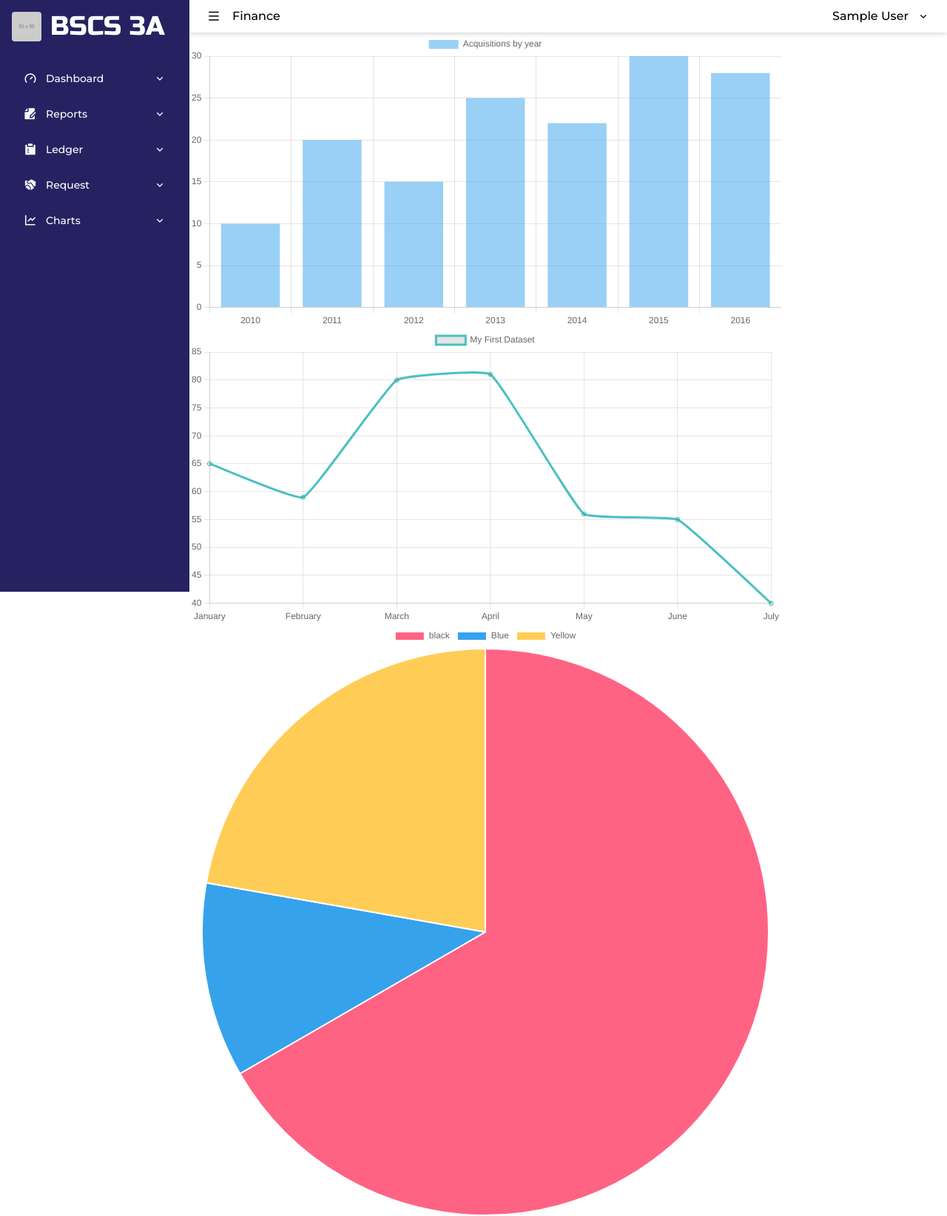
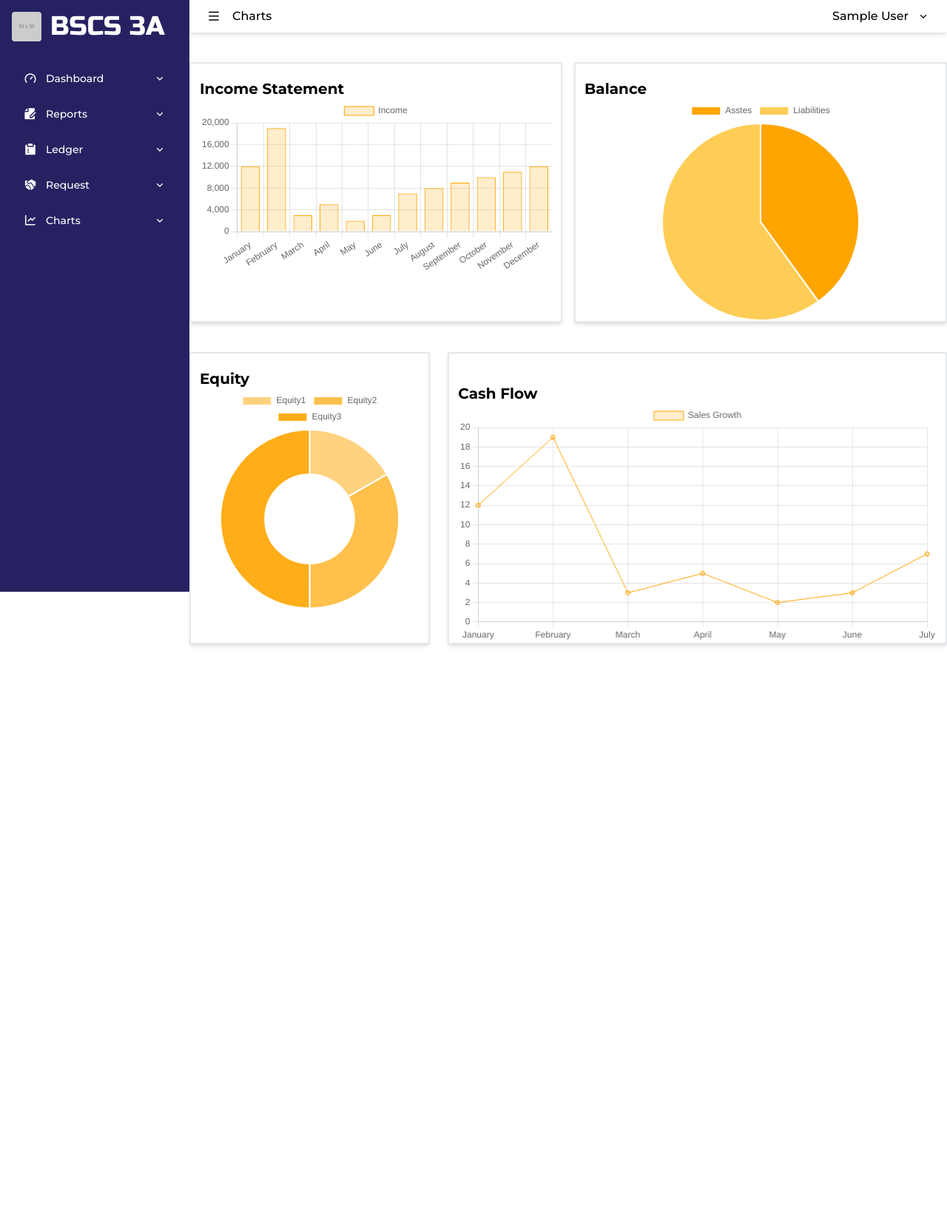
Before and after one commit to bscs3a/Master, a PHP site: page /Master/public/finance/views/fin.charts.php in a window 1280 px wide. Shown: the whole page at 74% size. After the commit the page ends 874 px from the top, so only its background shows below. Run offline with PHP 8.4, Linux system fonts and the light colour scheme; grey boxes labelled with a size stand in for pictures from a placeholder-image service; a map, chart or similar area stays blank; some libraries are stand-ins or nearby versions.

Commit message:
changed charts

```diff
--- a/public/finance/routes.php
+++ b/public/finance/routes.php
@@ -16,3 +16,9 @@
     '/fin/dashboard',
     "$path/fin.dashboard.php",
 );
+
+Router::handle(
+    'GET',
+    '/fin/charts',
+    "$path/fin.charts.php",
+);
--- a/public/finance/views/components/sidebar.php
+++ b/public/finance/views/components/sidebar.php
@@ -142,7 +142,7 @@
 
 
         <li class="mb-1 hover:bg-slate-400 rounded-xl">
-            <a href="#" class="flex items-center py-2 px-4 text-white hover:text-black">
+            <a href="/Master/fin/charts" class="flex items-center py-2 px-4 text-white hover:text-black">
                 <i class="ri-line-chart-line mr-3 text-lg"></i>
                 <span class="text-sm font-medium">Charts</span>
                 <i class="ri-arrow-down-s-line ml-auto"></i>
--- a/public/finance/views/fin.charts.php
+++ b/public/finance/views/fin.charts.php
@@ -38,7 +38,7 @@
             <ul class="flex items-center text-md ml-4">
 
                 <li class="mr-2">
-                    <p class="text-black font-medium">Finance</p>
+                    <p class="text-black font-medium">Charts</p>
                 </li>
 
             </ul>
@@ -61,11 +61,144 @@
         <!-- End: Header -->
 
         <!-- Start Charts -->
-        <!-- bar chart -->
-        <div style="width: 800px;"><canvas id="acquisitions"></canvas></div>
+        <!-- Start: Second Section -->
+        <div class="mt-10  h-2/4">
+            <div class="grid grid-cols-1 md:grid-cols-2 gap-4">
+                <div class="px-3 pt-5 border-solid border-2 border-gray-200 shadow-md">
 
-        <!-- line chart -->
-        <div style="width: 800px;"><canvas id="lineChart"></canvas></div>
+                    <h2 class="font-sans font-bold text-xl">Income Statement</h2>
+
+                    <canvas id="incomeBarChart"></canvas>
+
+                </div>
+                <div class="px-3 pt-5 border-solid border-2 border-gray-200 shadow-md">
+                    <h2 class="font-sans font-bold text-xl">Balance</h2>
+                    <!-- Balance Sheet in Pie Graph -->
+                    <canvas id="balancePie" class="mx-auto my-auto"></canvas>
+                </div>
+            </div>
+
+            <!-- Include Chart.js -->
+            <script src="https://cdn.jsdelivr.net/npm/chart.js"></script>
+
+            <script>
+                // get the canvas id of incomeBarChart
+                var incomeBar = document.getElementById('incomeBarChart').getContext('2d');
+
+                // Configure the chart
+                var myChart = new Chart(incomeBar, {
+                    type: 'bar',
+                    data: {
+                        labels: ['January', 'February', 'March', 'April', 'May', 'June', 'July', 'August', 'September', 'October', 'November', 'December'],
+                        datasets: [{
+                            label: 'Income',
+                            data: [12000, 19000, 3000, 5000, 2000, 3000, 7000, 8000, 9000, 10000, 11000, 12000], // Replace with your income data
+                            backgroundColor: 'rgba(255, 165, 0, 0.2)',
+                            borderColor: 'rgba(255, 165, 0, 1)',
+                            borderWidth: 1
+                        }]
+                    },
+                    options: {
+                        scales: {
+                            y: {
+                                beginAtZero: true
+                            }
+                        }
+                    }
+                });
+
+                // Get the context of the canvas element we want to select
+                var balancePie = document.getElementById('balancePie').getContext('2d');
+
+                var myPieChart = new Chart(balancePie, {
+                    type: 'pie',
+                    data: {
+                        labels: ['Asstes', 'Liabilities'],
+                        datasets: [{
+                            data: [20, 30],
+                            backgroundColor: ['rgb(255, 165, 0)', 'rgb(255, 205, 86)']
+                        }]
+                    },
+                    options: {
+                        responsive: true,
+                    }
+                });
+
+
+            </script>
+
+
+
+        </div>
+            <!-- End: Second Section -->
+
+        <!-- Start: Third Section -->
+        <div class=" mt-10">
+
+            <div class="grid grid-cols-1 md:grid-cols-3 gap-6">
+                <div class="col-span-1 px-3 pt-5 border-solid border-2 border-gray-200 shadow-md">
+                    <h2 class="font-sans text-xl font-bold">Equity</h2>
+                    <!-- Donut Chart for Equity -->
+                    <div>
+                        <canvas id="equityDonutChart"></canvas>
+                    </div>
+                </div>
+                <div class="col-span-2 px-3 pt-5 border-solid border-2 border-gray-200 shadow-md">
+
+                    <h2 class="mt-5  font-sans  font-bold text-xl">Cash Flow</h2>
+                    <!-- Create a canvas element -->
+                    <canvas id="salesGrowthChart"></canvas>
+                </div>
+            </div>
+
+            <script>
+
+                // Donut Chart Equity
+                var equityDonut = document.getElementById('equityDonutChart').getContext('2d');
+
+                var myChart = new Chart(equityDonut, {
+                    type: 'doughnut',
+                    data: {
+                        labels: ['Equity1', 'Equity2', 'Equity3'],
+                        datasets: [{
+                            data: [10, 20, 30], // Replace with your equity data
+                            backgroundColor: ['rgba(255, 165, 0, 0.5)', 'rgba(255, 165, 0, 0.7)', 'rgba(255, 165, 0, 0.9)']
+                        }]
+                    },
+                    options: {
+                        responsive: true,
+                        maintainAspectRatio: true
+                    }
+                });
+
+                // Initialize a new Chart.js instance
+                var ctx = document.getElementById('salesGrowthChart').getContext('2d');
+
+                // Configure the chart
+                var myChart = new Chart(ctx, {
+                    type: 'line',
+                    data: {
+                        labels: ['January', 'February', 'March', 'April', 'May', 'June', 'July'],
+                        datasets: [{
+                            label: 'Sales Growth',
+                            data: [12, 19, 3, 5, 2, 3, 7], // Replace with your data
+                            backgroundColor: 'rgba(255, 165, 0, 0.2)',
+                            borderColor: 'rgba(255, 165, 0, 1)',
+                            borderWidth: 1
+                        }]
+                    },
+                    options: {
+                        scales: {
+                            y: {
+                                beginAtZero: true
+                            }
+                        }
+                    }
+                });
+            </script>
+
+        </div>
+        <!-- End: Third Section -->
 
         <!-- pie chart -->
         <div style="width: 800px;"><canvas id="pieChart"></canvas></div>
```
Also changed, not shown: src/tailwind.css.
